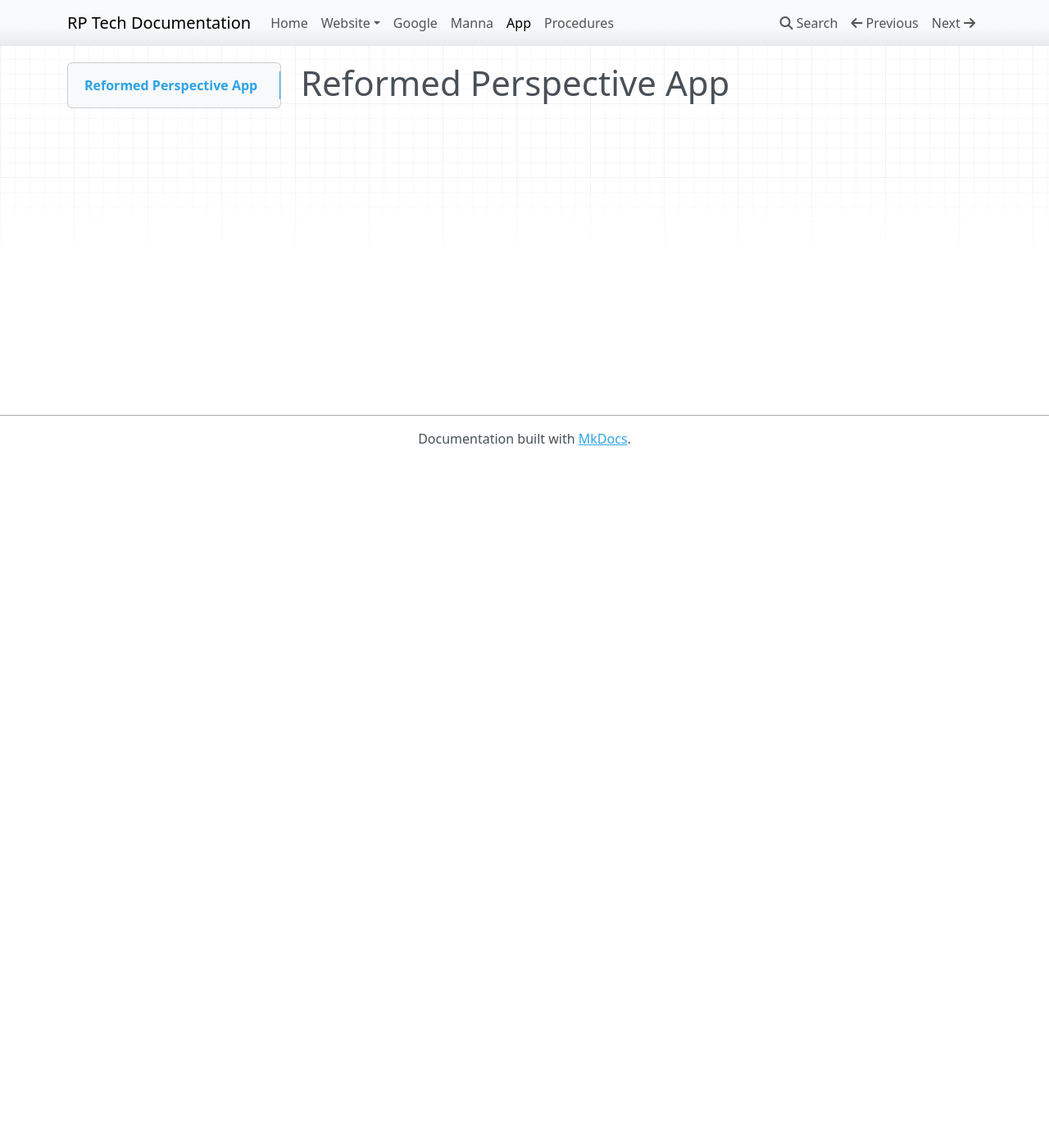
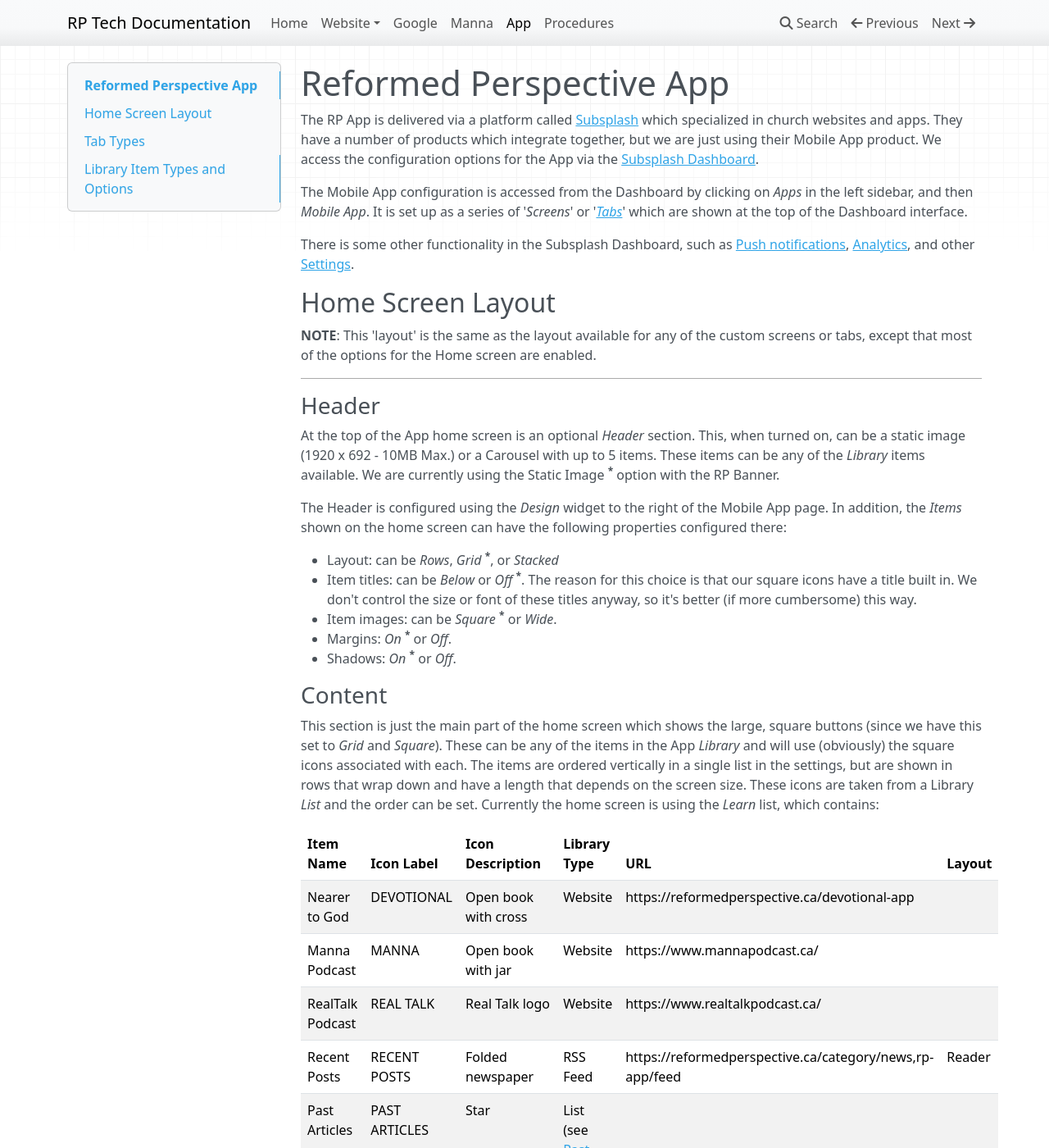
Before and after one commit to ReformedPerspective/rpdocs, an MkDocs documentation site: the page built from docs/app/index.md, in a window 1280 px wide and 1400 px high. Shown: the whole window at 82% size. Built offline with MkDocs 1.6.1, drawn with Linux system fonts in a browser that asks for light colours; nearby versions of some CDN libraries; some of the changed text lies outside the part shown.

Commit message:
Add new App section and pages

````diff
--- /dev/null
+++ b/docs/app/index.md
@@ -0,0 +1,113 @@
+# Reformed Perspective App
+
+The RP App is delivered via a platform called [Subsplash](https://www.subsplash.com/) which specialized in church websites and apps. They have a number of products which integrate together, but we are just using their Mobile App product. We access the configuration options for the App via the [Subsplash Dashboard](https://dashboard.subsplash.com).
+
+The Mobile App configuration is accessed from the Dashboard by clicking on *Apps* in the left sidebar, and then *Mobile App*. It is set up as a series of '*Screens*' or '[*Tabs*](index.md#bottom-buttons-tabs)' which are shown at the top of the Dashboard interface.
+
+There is some other functionality in the Subsplash Dashboard, such as [Push notifications](pushnotifications.md), [Analytics](analytics.md), and other [Settings](settings.md).
+
+## Home Screen Layout
+
+**NOTE**: This 'layout' is the same as the layout available for any of the custom screens or tabs, except that most of the options for the Home screen are enabled.
+
+---
+
+### Header
+
+At the top of the App home screen is an optional *Header* section. This, when turned on, can be a static image (1920 x 692 - 10MB Max.) or a Carousel with up to 5 items. These items can be any of the *Library* items available. We are currently using the Static Image **<sup>\*</sup>** option with the RP Banner.
+
+The Header is configured using the *Design* widget to the right of the Mobile App page. In addition, the *Items* shown on the home screen can have the following properties configured there:
+
+- Layout: can be *Rows*, *Grid* **<sup>\*</sup>**, or *Stacked*
+- Item titles: can be *Below* or *Off* **<sup>\*</sup>**. The reason for this choice is that our square icons have a title built in. We don't control the size or font of these titles anyway, so it's better (if more cumbersome) this way.
+- Item images: can be *Square* **<sup>\*</sup>** or *Wide*.
+- Margins: *On* **<sup>\*</sup>** or *Off*.
+- Shadows: *On* **<sup>\*</sup>** or *Off*.
+
+### Content
+
+This section is just the main part of the home screen which shows the large, square buttons (since we have this set to *Grid* and *Square*). These can be any of the items in the App *Library* and will use (obviously) the square icons associated with each. The items are ordered vertically in a single list in the settings, but are shown in rows that wrap down and have a length that depends on the screen size. These icons are taken from a Library *List* and the order can be set. Currently the home screen is using the *Learn* list, which contains:
+
+|Item Name|Icon Label|Icon Description|Library Type|URL|Layout|
+|----|-----|----|----|---|-----|
+|Nearer to God|DEVOTIONAL|Open book with cross|Website|https://reformedperspective.ca/devotional-app||
+|Manna Podcast|MANNA|Open book with jar|Website|https://www.mannapodcast.ca/||
+|RealTalk Podcast|REAL TALK|Real Talk logo|Website|https://www.realtalkpodcast.ca/||
+|Recent Posts|RECENT POSTS|Folded newspaper|RSS Feed|https://reformedperspective.ca/category/news,rp-app/feed|Reader|
+|Past Articles|PAST ARTICLES|Star|List (see [Past Articles](pastarticles.md))|||
+|Book Reviews|BOOK REVIEWS|Book with star|RSS Feed|https://reformedperspective.ca/category/book-reviews/feed|Reader|
+|Movie Reviews|MOVIE REVIEWS|Clapperboard with Play button|RSS Feed|https://reformedperspective.ca/category/movie-reviews/feed|Reader|
+
+The current list for this screen can be changed using the *Advanced* widget to the right under *Design*.
+
+### Bottom buttons (Tabs)
+
+There are some small buttons in a bar at the bottom of the home screen. They take you to various different app screens some of which have the same kind of properties as the home screen, including a Header, Content. These are, currently:
+
+- Home: Tab. Takes you to the [home screen](index.md#home-screen-layout)
+- Book of Praise: Tab. Uses the [*Book of Praise Content List*](bookofpraise.md) list.
+- Bible: Bible reading plan screen. Can choose a default *Reading plan*, and a start date.
+- More: This is a special page that can have:
+    - Banner Slideshow: Up to 4 banner (1536 x 560) images. Currently just the RP banner.
+    - Map: Has pins for as many configurable locations as we wish to add. I think the current pins are all CanRef churches
+    - Additional Links: Links to external, associated sites.
+    - Description: (1000 char. limit)
+
+**Current *additional links***:
+
+|Name|Title|URL|
+|---|---|---|
+|Facebook|Facebook Page|https://www.facebook.com/ReformedPerspectiveMagazine|
+|Twitter|EMPTY||
+|Website|Our Website|https://reformedperspective.ca|
+|Update|EMPTY||
+|Store|EMPTY||
+
+**Current *description***:
+
+```text
+Reformed Perspective is all about equipping Christians and building Christ's Church.
+
+We serve you by providing resources to learn about the gospel, love God, and live out Jesus' redemptive work in your life.
+
+We're affiliated with the Canadian and American Reformed Churches.
+
+Give us feedback!
+Send mail to: info@reformedperspective.ca
+```
+
+These tabs can be managed using the *Manage tabs* button at the top-right of the Mobile App configuration page. The title of the tab should be short, depending on how many of these tabs there are (mobile screens have limited width). The Subsplash *info* dialog says to use "19 characters/3 tabs, 14/4, and 11/5" as a guideline.
+
+## Tab Types
+
+- Media: audio and video content
+- Event: calendar of events
+- Bible: bible reading plan
+- Giving: for the Subsplash *Giving* product
+- Build your own tab: uses custom or smart list items
+- Subtabs: up to 4 subtabs pointing to lists
+- Browser: internal *browser* tab
+- Blog: RSS feed to blog or other resource
+
+## Library Item Types and Options
+
+- Lists: These are just lists of other items. A list can be any combination of other items. It can even be a list of lists.
+- Media Series:
+- Event:
+- Song:
+- RSS: Has a Title and Subtitle and links to an RSS feed. Either *Reader* or *Rows* layout.
+    - Reader: This layout uses a repeating pattern of 6 tiles to show the Featured image and summary of each item of an RSS feed.
+- Media Item:
+- Calendar:
+- Album:
+- Link: Has a Title and Subtitle and can be any one of the following:
+    - Website: Link to external web page. Will open in mobile browser.
+    - Video: Link to Youtube or Vimeo video
+    - App link: Opens URL inside the app. There are limitations to how well this works.
+    - Contact: Link to an email address or phone number. Will open with whatever is configured on the device.
+    - Page: Link to custom Subsplash page. (i.e. SnapPages) <sup>\**</sup>
+    - Giving or payments: Link to Donation or Store URL
+- Fill In Notes: This seems to be a custom web page or a collection of custom pages designed for people to fill in like sermon notes? I'm not sure what this is for or how to use it properly.
+
+<sub><sup>\*</sup> = our current setting for this option</sub><br>
+<sub><sup>\**</sup> = we don't use this</sub>
--- a/mkdocs.yml
+++ b/mkdocs.yml
@@ -18,5 +18,5 @@ nav:
     - Changelog: website/changelog.md
   - Google: google.md
   - Manna: manna.md
-  - App: app.md
+  - App: app/index.md
   - Procedures: procedures.md
````
Also changed, not shown: docs/app.md (deleted, +0 -1 lines), docs/app/bookofpraise.md (added, +20 -0 lines), docs/app/pastarticles.md (added, +30 -0 lines), docs/app/settings.md (added, +93 -0 lines), docs/app/analytics.md (added), docs/app/pushnotifications.md (added).
